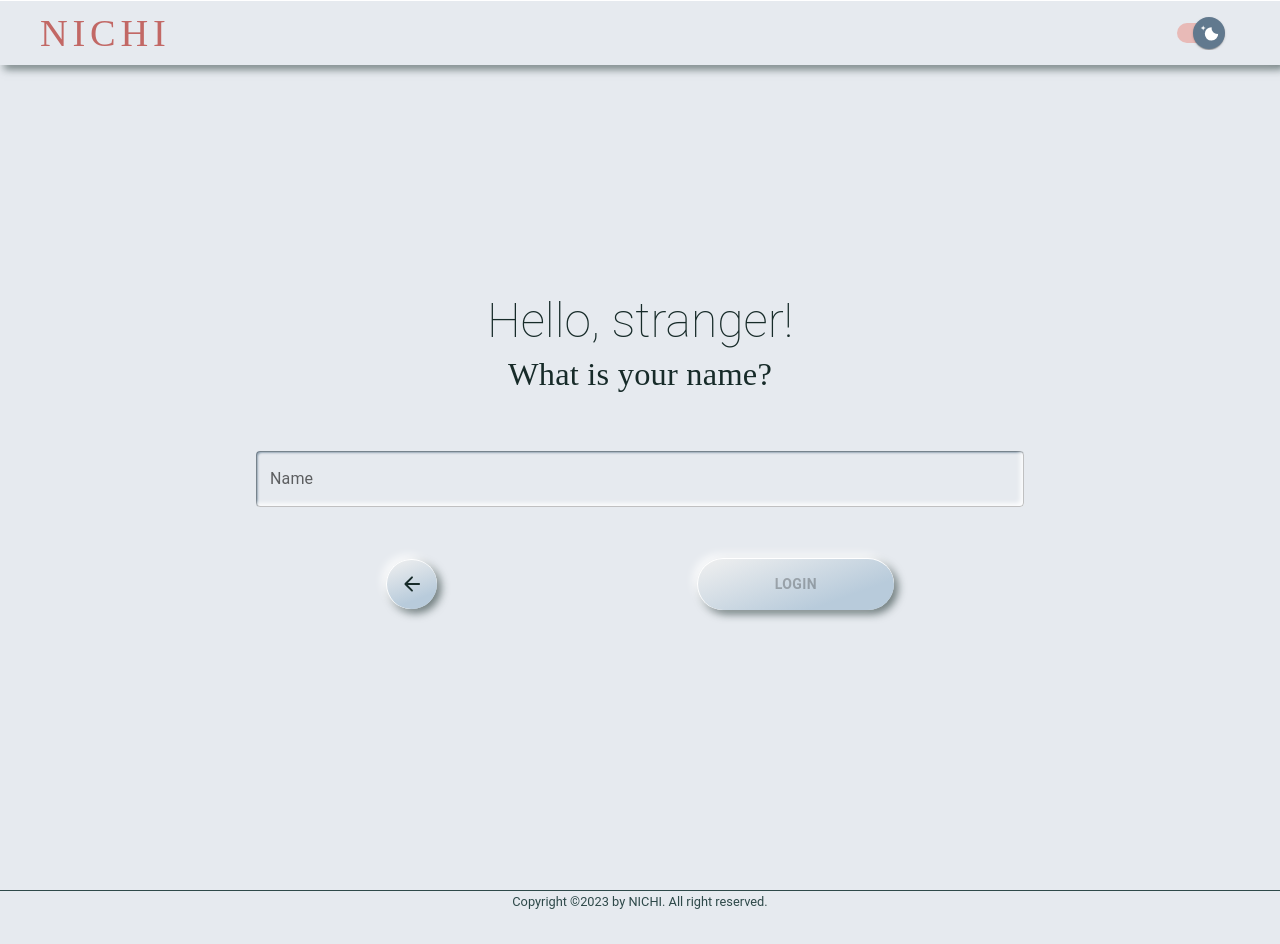
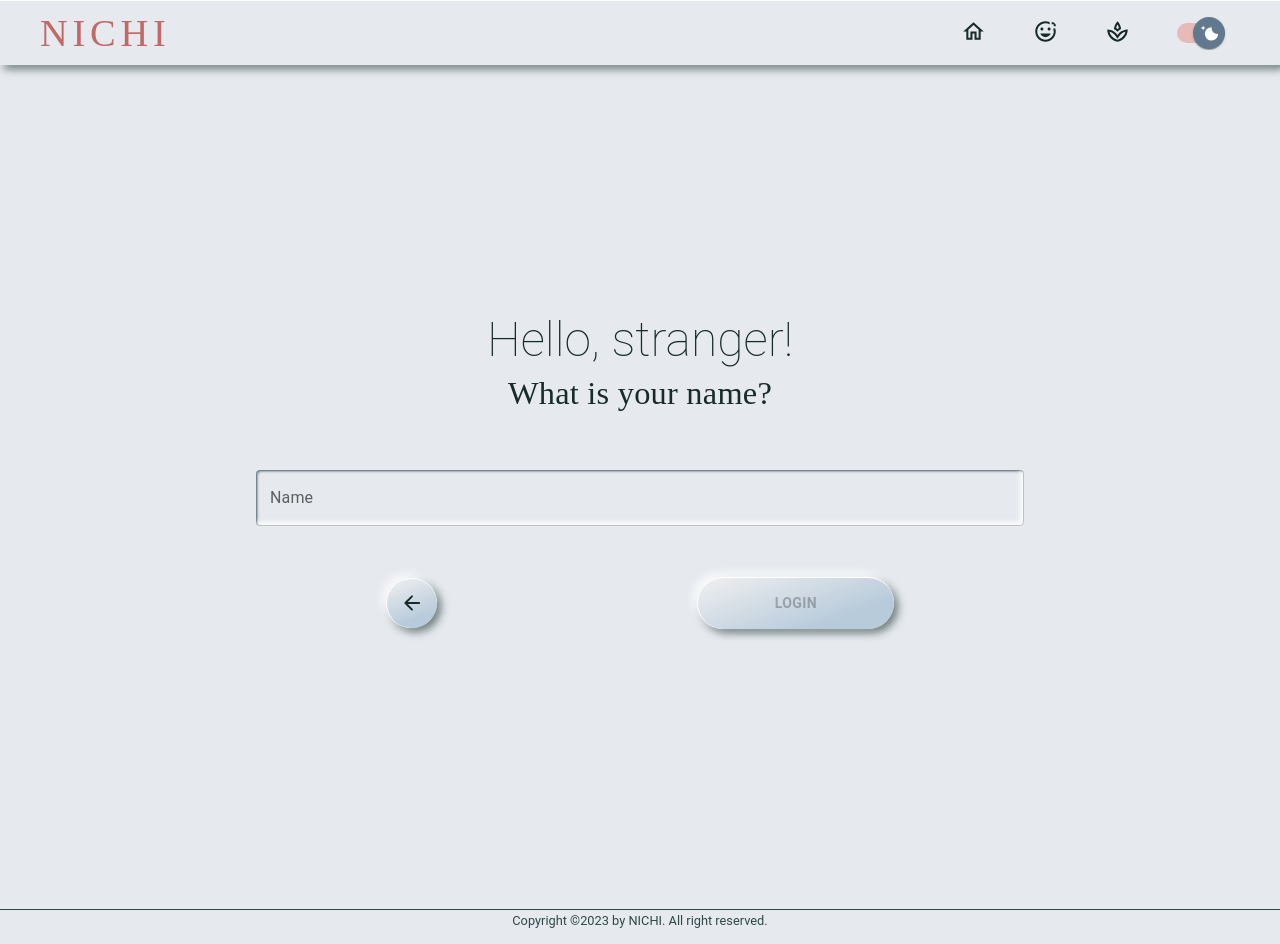
Before and after one commit to EAmrogowicz/nichi-energiseYourMind-react, a React (Create React App) app: page /user-login in a window 1280 px wide. Built offline with nearby package versions, Linux system fonts and the light colour scheme; the HTML template or start-up script is replaced by a standard one.

Commit message:
Add userData generator

```diff
--- a/src/App.js
+++ b/src/App.js
@@ -9,11 +9,13 @@ import Meditation from "./pages/Meditation";
 import ActivityLog from "./pages/ActivityLog";
 import { StyledEngineProvider } from "@mui/material/styles";
 import { AnimatePresence } from "framer-motion";
+import UserDataGenerator from "./userData";
 
 export default function App() {
   const location = useLocation();
   return (
     <StyledEngineProvider injectFirst>
+      <UserDataGenerator />;
       <main
         style={{
           minHeight: "100%",
--- /dev/null
+++ b/src/userData.js
@@ -0,0 +1,113 @@
+export default function UserDataGenerator() {
+  // This script creates mock up data Nichi App
+
+  // let now = new Date();
+  // let yest = new Date(now.setDate(now.getDate() - 1));
+  // let dayB4Yest = new Date(yest.setDate(yest.getDate() - 1));
+
+  const userData = {
+    username: "Pei",
+    mood: [
+      {
+        type: "Mood",
+        description: "OK",
+        time: "2023-03-19T11:11:18.640Z",
+        notes: "Just ok, waiting for someone who is late.",
+      },
+      {
+        type: "Mood",
+        description: "Happy",
+        time: "2023-03-22T13:04:19.640Z",
+        notes: "Had a great time with my friends!",
+      },
+      {
+        type: "Mood",
+        description: "Happy",
+        time: "2023-03-23T14:15:01.640Z",
+        notes: "It is so good to hear the good news from my best friend!",
+      },
+      {
+        type: "Mood",
+        description: "Neutral",
+        time: "2023-03-24T06:00:59.640Z",
+        notes: "Feeling slightly disconnected now.",
+      },
+      {
+        type: "Mood",
+        description: "Sad",
+        time: "2023-03-24T21:57:19.640Z",
+        notes: "Just can't get rid of this blah feeling.",
+      },
+      {
+        type: "Mood",
+        description: "OK",
+        time: "2023-03-25T23:53:49.640Z",
+        notes: "Ate a whole tub of ice-cream so feeling slightly better.",
+      },
+      {
+        type: "Mood",
+        description: "Neutral",
+        time: "2023-03-26T09:13:01.640Z",
+        notes: "Feeling tired because of the time change.",
+      },
+      {
+        type: "Mood",
+        description: "Happy",
+        time: "2023-03-27T15:04:15.640Z",
+        notes: "There is a new leaf bud on my bonsai!",
+      },
+      {
+        type: "Mood",
+        description: "Happy",
+        time: "2023-03-28T08:11:49.640Z",
+        notes: "Looking forward to meet with my best friend tomorrow!",
+      },
+      {
+        type: "Mood",
+        description: "Happy",
+        time: "2023-03-28T13:48:01.640Z",
+        notes: "My partner cooked my favourite food for dinner! Yummy!",
+      },
+    ],
+    meditation: [
+      {
+        type: "Meditation",
+        description: "Spotlighting",
+        time: "2023-03-24T06:02:10.640Z",
+      },
+      {
+        type: "Meditation",
+        description: "Breathing",
+        time: "2023-03-24T22:00:01.640Z",
+      },
+      {
+        type: "Meditation",
+        description: "Reflection",
+        time: "2023-03-26T10:02:59.640Z",
+      },
+      {
+        type: "Meditation",
+        description: "Reflection",
+        time: "2023-03-26T10:15:55.640Z",
+      },
+      {
+        type: "Meditation",
+        description: "Breathing",
+        time: "2023-03-27T17:29:10.640Z",
+      },
+      {
+        type: "Meditation",
+        description: "Spotlighting",
+        time: "2023-03-28T09:25:39.640Z",
+      },
+      {
+        type: "Meditation",
+        description: "Breathing",
+        time: "2023-03-29T08:38:16.640Z",
+      },
+    ],
+    theme: "light",
+  };
+
+  localStorage.setItem("userData", JSON.stringify(userData));
+}
```
